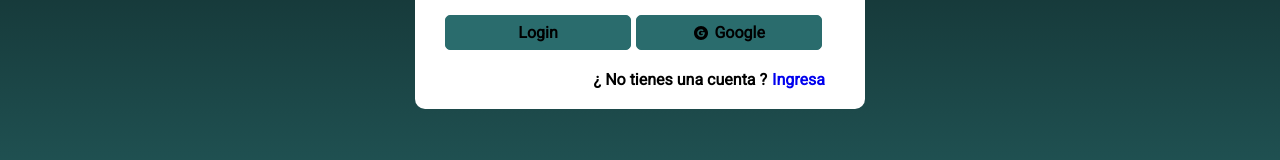
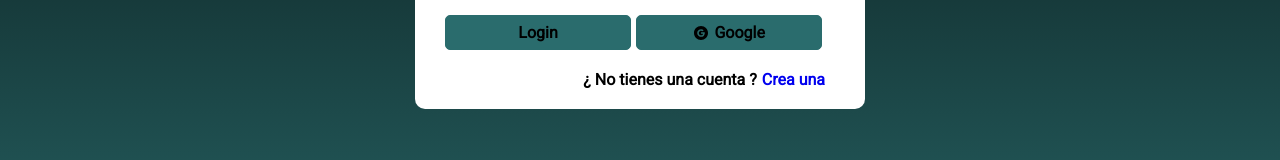
Before and after one commit to Mateo-Alvarez1/ToDoApp, a React (Vite) app: page /auth/login in a window 1280 px wide. Shown: the part 433-593 px from the top of the page. Built offline with nearby package versions, Linux system fonts and the light colour scheme; no server answers.

Commit message:
Final version 1.0

```diff
--- a/src/auth/pages/LoginPage.jsx
+++ b/src/auth/pages/LoginPage.jsx
@@ -73,7 +73,7 @@ export const LoginPage = () => {
         </div>
         <div className="anchor_redirection">
           <span>¿ No tienes una cuenta ? </span>
-          <Link to={'/auth/register'}>Ingresa</Link>
+          <Link to={'/auth/register'}>Crea una</Link>
         </div>
       </div>
     </div>
--- a/src/toDo/pages/toDoApp.css
+++ b/src/toDo/pages/toDoApp.css
@@ -151,8 +151,9 @@ li {
 /* MEDIA QUERIES */
 
 @media (max-width: 600px) {
+
   .toDo_container{
-    min-height: 800px;
+    height: 750px;
   }
   .toDos_container {
     width: 350px;
```
